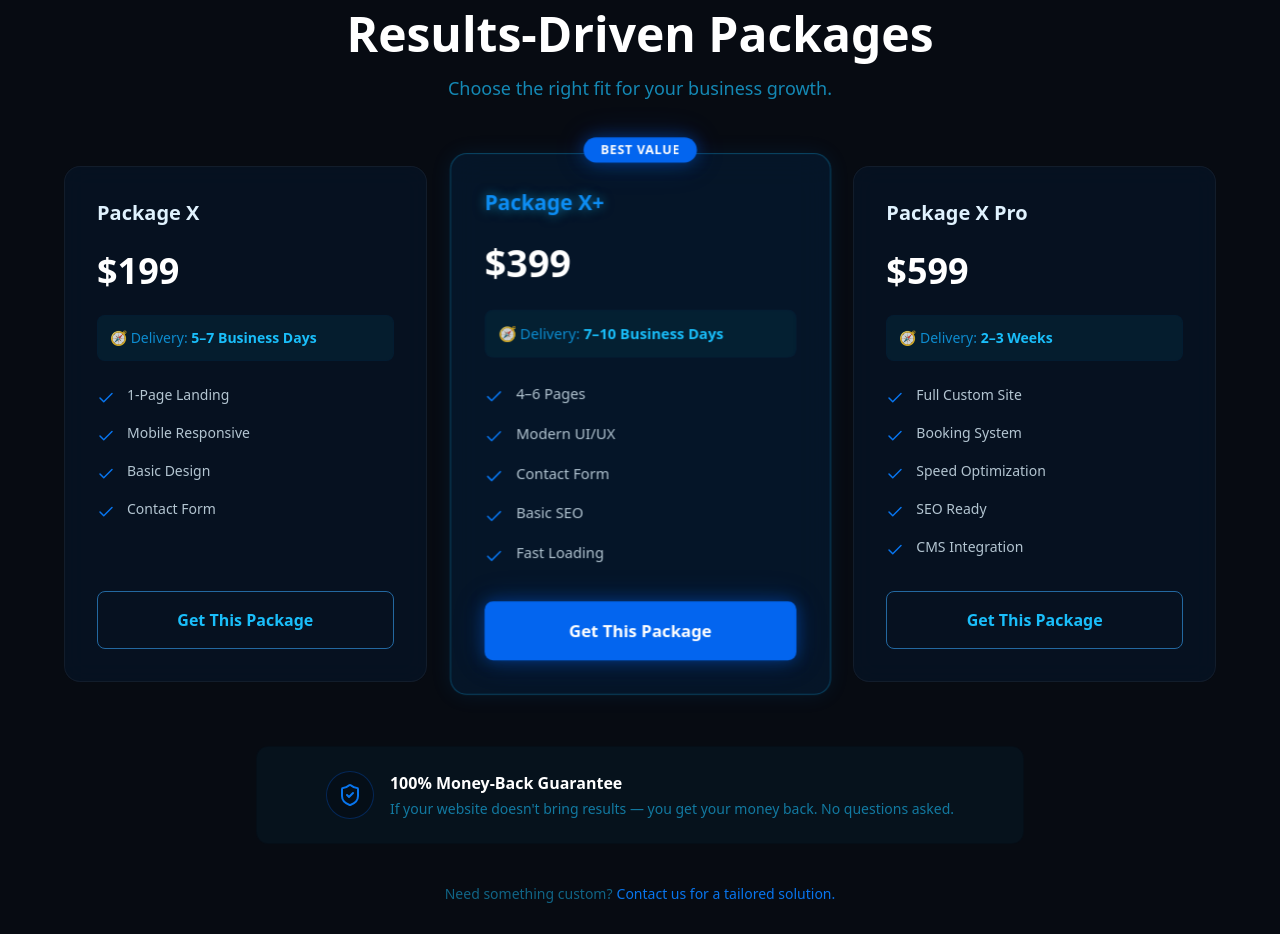
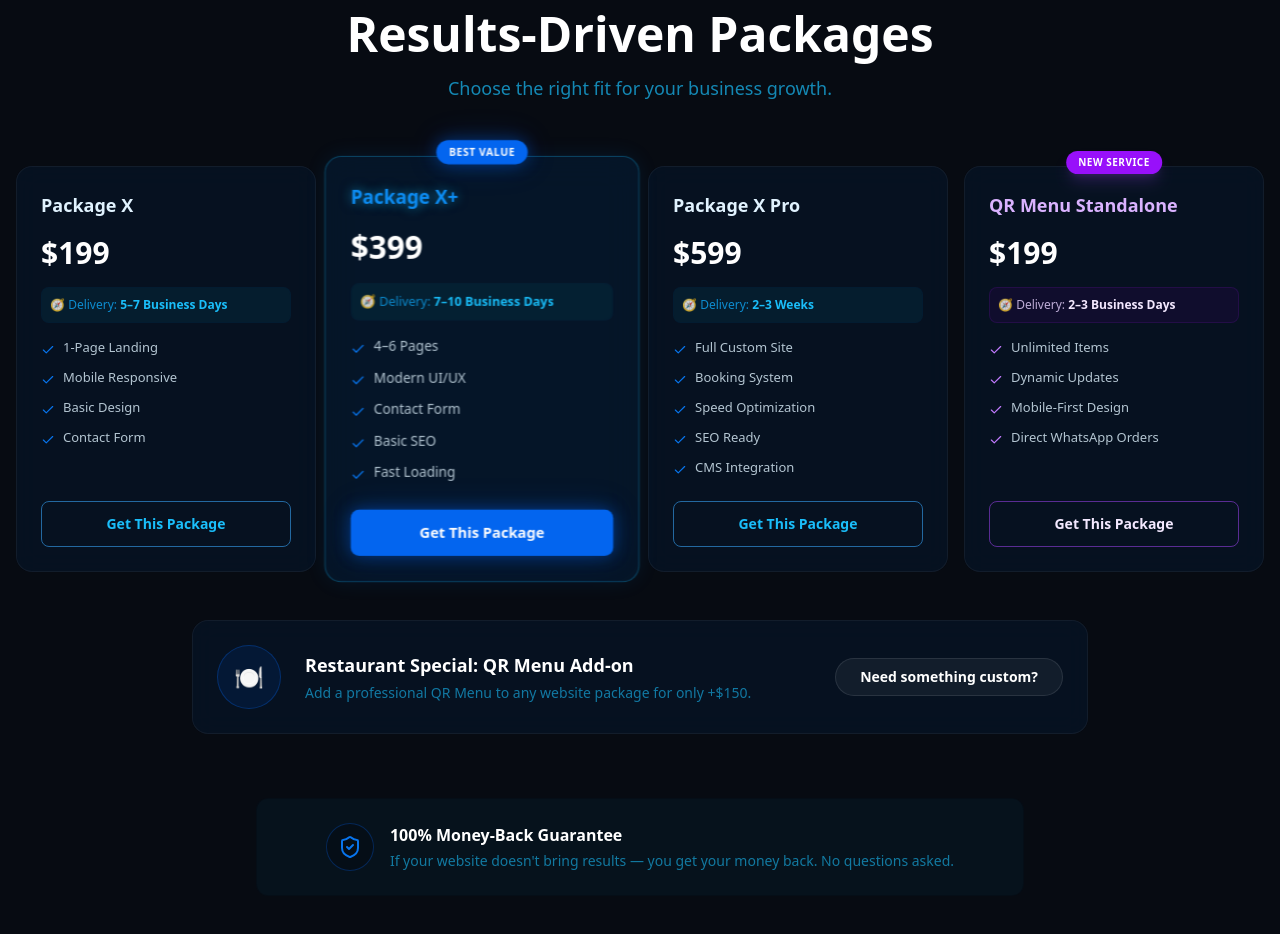
Before and after one commit to ax69p/AX, a Next.js app: page /en in a window 1280 px wide. Shown: the part 4200-5134 px from the top of the page. Built offline with nearby package versions, Linux system fonts and the light colour scheme; no server answers.

Commit message:
feat: add QR Menu standalone package and add-on option

```diff
--- a/messages/ar.json
+++ b/messages/ar.json
@@ -111,7 +111,17 @@
         "name": "باقة X Pro",
         "delivery": "2–3 أسابيع",
         "features": ["موقع مخصص بالكامل", "نظام حجز", "تحسين السرعة", "جاهز للـ SEO", "تكامل مع نظام إدارة المحتوى"]
+      },
+      "qrmenu": {
+        "name": "المنيو الإلكتروني (مستقل)",
+        "price": "$199",
+        "delivery": "2–3 أيام عمل",
+        "features": ["عدد غير محدود من الأصناف", "تحديثات فورية", "تصميم يدعم الموبايل أولاً", "اطلبات مباشرة عبر واتساب"]
       }
+    },
+    "qr_addon": {
+      "title": "عرض المطاعم والكافيهات: إضافة منيو QR",
+      "desc": "أضف منيو إلكتروني احترافي لأي باقة موقع مقابل +150$ فقط."
     }
   },
   "FAQ": {
@@ -164,6 +174,7 @@
     "pkg_x": "باقة X ($199)",
     "pkg_xplus": "باقة X+ ($399) - أفضل قيمة",
     "pkg_xpro": "باقة X Pro ($599)",
+    "pkg_qrmenu": "المنيو الإلكتروني مستقل ($199)",
     "pkg_custom": "حل مؤسسي مخصص",
     "message": "تفاصيل المشروع / رسالتك",
     "message_placeholder": "أخبرنا قليلاً عن أهدافك...",
--- a/messages/en.json
+++ b/messages/en.json
@@ -111,7 +111,17 @@
         "name": "Package X Pro",
         "delivery": "2–3 Weeks",
         "features": ["Full Custom Site", "Booking System", "Speed Optimization", "SEO Ready", "CMS Integration"]
+      },
+      "qrmenu": {
+        "name": "QR Menu Standalone",
+        "price": "$199",
+        "delivery": "2–3 Business Days",
+        "features": ["Unlimited Items", "Dynamic Updates", "Mobile-First Design", "Direct WhatsApp Orders"]
       }
+    },
+    "qr_addon": {
+      "title": "Restaurant Special: QR Menu Add-on",
+      "desc": "Add a professional QR Menu to any website package for only +$150."
     }
   },
   "FAQ": {
@@ -164,6 +174,7 @@
     "pkg_x": "Package X ($199)",
     "pkg_xplus": "Package X+ ($399) - Best Value",
     "pkg_xpro": "Package X Pro ($599)",
+    "pkg_qrmenu": "QR Menu Standalone ($199)",
     "pkg_custom": "Custom Enterprise Solution",
     "message": "Project Details / Message",
     "message_placeholder": "Tell us a little bit about your goals...",
--- a/src/app/[locale]/start/page.tsx
+++ b/src/app/[locale]/start/page.tsx
@@ -92,6 +92,7 @@ export default function StartPage() {
               <option value="x">{t('pkg_x')}</option>
               <option value="xplus">{t('pkg_xplus')}</option>
               <option value="xpro">{t('pkg_xpro')}</option>
+              <option value="qrmenu">{t('pkg_qrmenu')}</option>
               <option value="custom">{t('pkg_custom')}</option>
             </select>
           </div>
--- a/src/components/sections/Pricing.tsx
+++ b/src/components/sections/Pricing.tsx
@@ -72,46 +72,46 @@ export default function Pricing() {
           <p className="text-cyan-100/70 text-lg max-w-2xl mx-auto">{t('sub_heading')}</p>
         </div>
 
-        <div className="grid grid-cols-1 md:grid-cols-3 gap-8 items-end max-w-6xl mx-auto">
+        <div className="grid grid-cols-1 md:grid-cols-2 lg:grid-cols-4 gap-6 lg:gap-4 items-end max-w-7xl mx-auto">
           {packages.map((pkg) => (
             <div
               key={pkg.id}
-              className={`rounded-2xl relative p-8 flex flex-col h-full ${
+              className={`rounded-2xl relative p-6 flex flex-col h-full ${
                 pkg.isPopular
-                ? 'glassmorphism-glow glow-border scale-100 md:scale-105 z-10'
+                ? 'glassmorphism-glow glow-border scale-100 lg:scale-105 z-10'
                 : 'glassmorphism border border-cyan-900/50'
               }`}
             >
               {pkg.isPopular && (
-                <div className="absolute -top-4 left-1/2 -translate-x-1/2 bg-cyan-500 text-white text-xs font-bold uppercase tracking-wider py-1 px-4 rounded-full glow-primary">
+                <div className="absolute -top-4 left-1/2 -translate-x-1/2 bg-cyan-500 text-white text-[10px] font-bold uppercase tracking-wider py-1 px-3 rounded-full glow-primary">
                   {t('badge_best_value')}
                 </div>
               )}
 
-              <h3 className={`text-xl font-bold font-syne ${pkg.isPopular ? 'text-cyan-300 text-glow' : 'text-cyan-50'} mb-2`}>
+              <h3 className={`text-lg font-bold font-syne ${pkg.isPopular ? 'text-cyan-300 text-glow' : 'text-cyan-50'} mb-2`}>
                 {pkg.name}
               </h3>
 
-              <div className="flex items-baseline gap-1 mt-4 mb-6">
-                <span className="text-4xl font-black text-white">{pkg.price}</span>
+              <div className="flex items-baseline gap-1 mt-2 mb-4">
+                <span className="text-3xl font-black text-white">{pkg.price}</span>
               </div>
 
-              <div className="bg-cyan-950/40 rounded-lg p-3 text-sm text-cyan-200/80 mb-6 border border-cyan-800/30">
+              <div className="bg-cyan-950/40 rounded-lg p-2 text-[12px] text-cyan-200/80 mb-4 border border-cyan-800/30">
                 🧭 {t('delivery_prefix')}: <span className="font-semibold text-cyan-100">{pkg.delivery}</span>
               </div>
 
-              <ul className="flex-1 flex flex-col gap-4 mb-8">
+              <ul className="flex-1 flex flex-col gap-3 mb-6">
                 {pkg.features.map((feature, i) => (
-                  <li key={i} className="flex items-start gap-3">
-                    <Check className="text-cyan-400 mt-1 flex-shrink-0" size={18} />
-                    <span className="text-cyan-50/80 text-sm">{feature}</span>
+                  <li key={i} className="flex items-start gap-2">
+                    <Check className="text-cyan-400 mt-1 flex-shrink-0" size={14} />
+                    <span className="text-cyan-50/80 text-[13px] leading-tight">{feature}</span>
                   </li>
                 ))}
               </ul>
 
               <Link
                 href={`/start?package=${pkg.id}`}
-                className={`w-full py-4 rounded-lg font-bold text-center transition-all ${
+                className={`w-full py-3 rounded-lg font-bold text-center text-sm transition-all ${
                   pkg.isPopular
                   ? 'bg-cyan-500 hover:bg-cyan-400 text-white glow-primary'
                   : 'bg-transparent border border-cyan-600 hover:bg-cyan-900/50 text-cyan-100'
@@ -121,6 +121,56 @@ export default function Pricing() {
               </Link>
             </div>
           ))}
+
+          {/* New QR Menu Standalone Card */}
+          <div className="rounded-2xl relative p-6 flex flex-col h-full glassmorphism border border-purple-500/30 bg-purple-500/5">
+            <div className="absolute -top-4 left-1/2 -translate-x-1/2 bg-purple-600 text-white text-[10px] font-bold uppercase tracking-wider py-1 px-3 rounded-full shadow-lg shadow-purple-500/20">
+              NEW SERVICE
+            </div>
+
+            <h3 className="text-lg font-bold font-syne text-purple-300 mb-2">
+              {t('packages.qrmenu.name')}
+            </h3>
+
+            <div className="flex items-baseline gap-1 mt-2 mb-4">
+              <span className="text-3xl font-black text-white">{t('packages.qrmenu.price')}</span>
+            </div>
+
+            <div className="bg-purple-950/20 rounded-lg p-2 text-[12px] text-purple-200/80 mb-4 border border-purple-800/20">
+              🧭 {t('delivery_prefix')}: <span className="font-semibold text-purple-100">{t('packages.qrmenu.delivery')}</span>
+            </div>
+
+            <ul className="flex-1 flex flex-col gap-3 mb-6">
+              {(t.raw('packages.qrmenu.features') as string[]).map((feature, i) => (
+                <li key={i} className="flex items-start gap-2">
+                  <Check className="text-purple-400 mt-1 flex-shrink-0" size={14} />
+                  <span className="text-cyan-50/80 text-[13px] leading-tight">{feature}</span>
+                </li>
+              ))}
+            </ul>
+
+            <Link
+              href="/start?package=qrmenu"
+              className="w-full py-3 rounded-lg font-bold text-center text-sm transition-all border border-purple-500/50 hover:bg-purple-500/20 text-purple-100"
+            >
+              {t('btn_get_package')}
+            </Link>
+          </div>
+        </div>
+
+        {/* Add-on Banner */}
+        <div className="mt-12 max-w-4xl mx-auto glassmorphism border border-cyan-500/20 p-6 rounded-2xl flex flex-col md:flex-row items-center gap-6 relative overflow-hidden group">
+          <div className="absolute inset-0 bg-gradient-to-r from-cyan-500/5 to-purple-500/5 opacity-0 group-hover:opacity-100 transition-opacity pointer-events-none" />
+          <div className="w-16 h-16 rounded-full bg-cyan-500/10 flex items-center justify-center flex-shrink-0 border border-cyan-500/30 group-hover:scale-110 transition-transform">
+            <span className="text-2xl">🍽️</span>
+          </div>
+          <div className="flex-1 text-center md:text-left">
+            <h4 className="text-lg font-bold text-white mb-1 font-syne">{t('qr_addon.title')}</h4>
+            <p className="text-cyan-100/60 text-sm">{t('qr_addon.desc')}</p>
+          </div>
+          <Link href="/start" className="px-6 py-2 bg-white/5 hover:bg-white/10 border border-white/10 text-white rounded-full text-sm font-bold transition-all">
+            {t('custom_prompt')}
+          </Link>
         </div>
 
         <div className="mt-16 bg-cyan-950/20 border border-cyan-900/50 rounded-xl max-w-3xl mx-auto p-6 flex items-center justify-center gap-4 flex-col sm:flex-row text-center sm:text-left">
```
